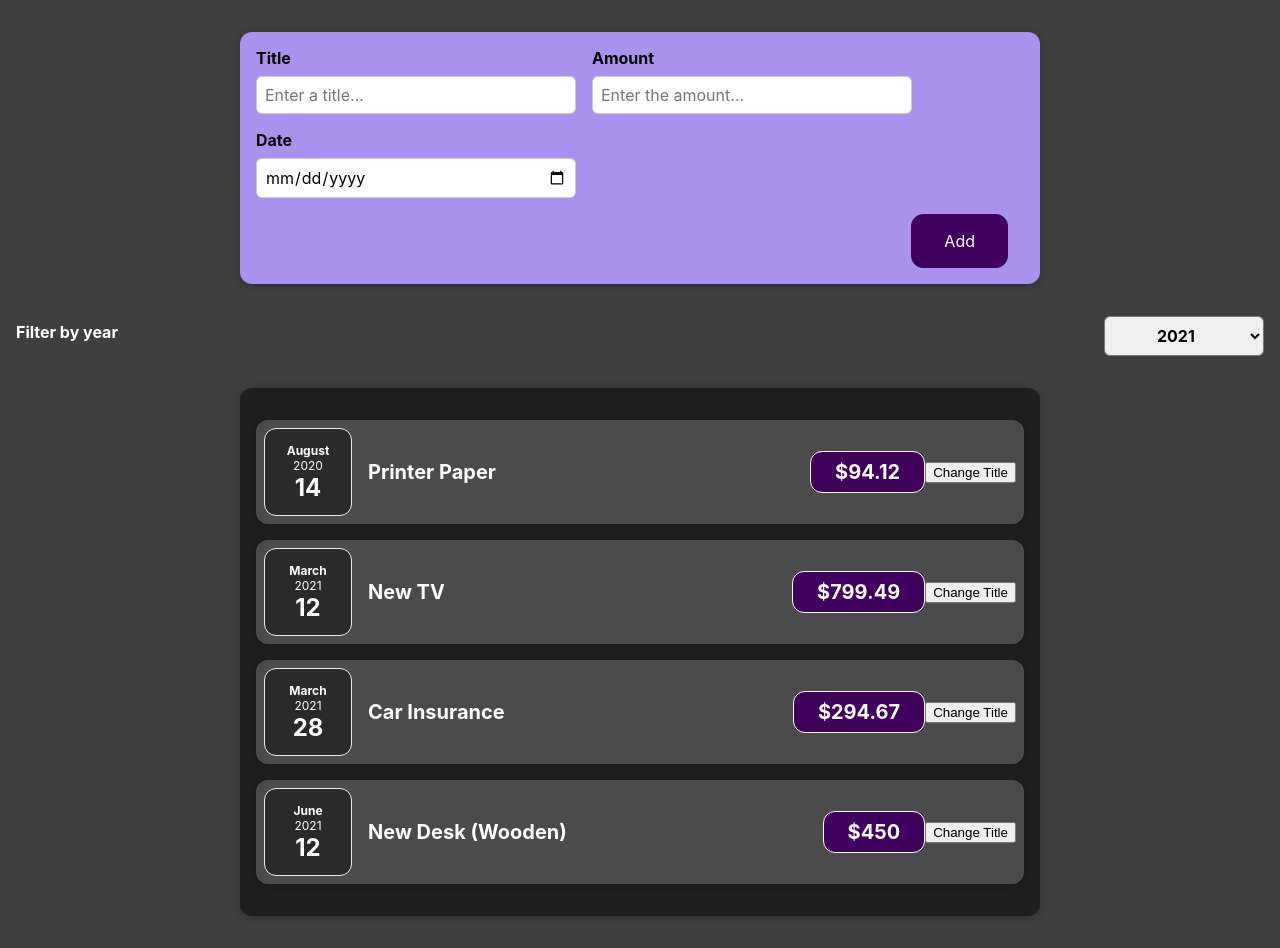
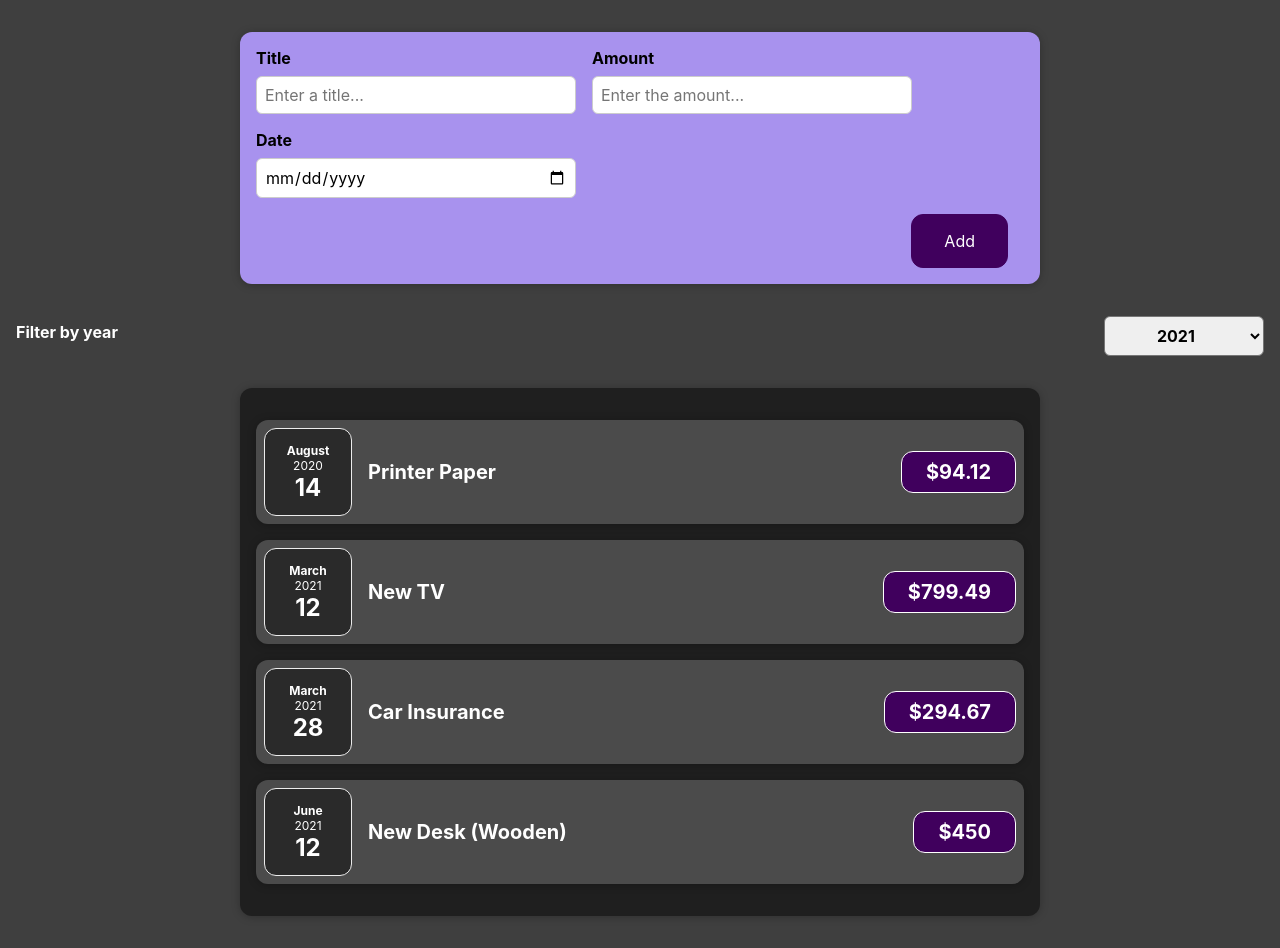
Before and after one commit to debojyotichatterjee9/react-expense-tracker, a React (Create React App) app: page / in a window 1280 px wide. Built offline with nearby package versions, Linux system fonts and the light colour scheme.

Commit message:
minor changes

```diff
--- a/src/components/ExpenseComponents/ExpenseItem/ExpenseItem.js
+++ b/src/components/ExpenseComponents/ExpenseItem/ExpenseItem.js
@@ -3,22 +3,14 @@ import './ExpenseItem.css';
 import Card from '../../UIComponents/Card/Card';
 import ExpenseDate from '../ExpenseDate/ExpenseDate';
 
-
+/**
+  * Add an edit expense item functionality at a later stage.
+  **/
 const ExpenseItem = props => {
 
     const [data, setData] = useState(props);
 
     const expenseDate = data.date;
-
-    const updateTitle = (data) => {
-        console.log(data)
-        setData({
-            id: data.id,
-            title: Math.round(Math.random(100)*100),
-            amount: data.amount,
-            date: new Date()
-        });
-    }
 
         return(
         <Card className="expense-item">
@@ -27,7 +19,6 @@ const ExpenseItem = props => {
                 <h2>{data.title}</h2>
                 <div className="expense-item__price">${data.amount}</div>
             </div>
-            <button style={{"cursor": "pointer"}} onClick={() => updateTitle(data)}>Change Title</button>
         </Card>
         );
 
```
